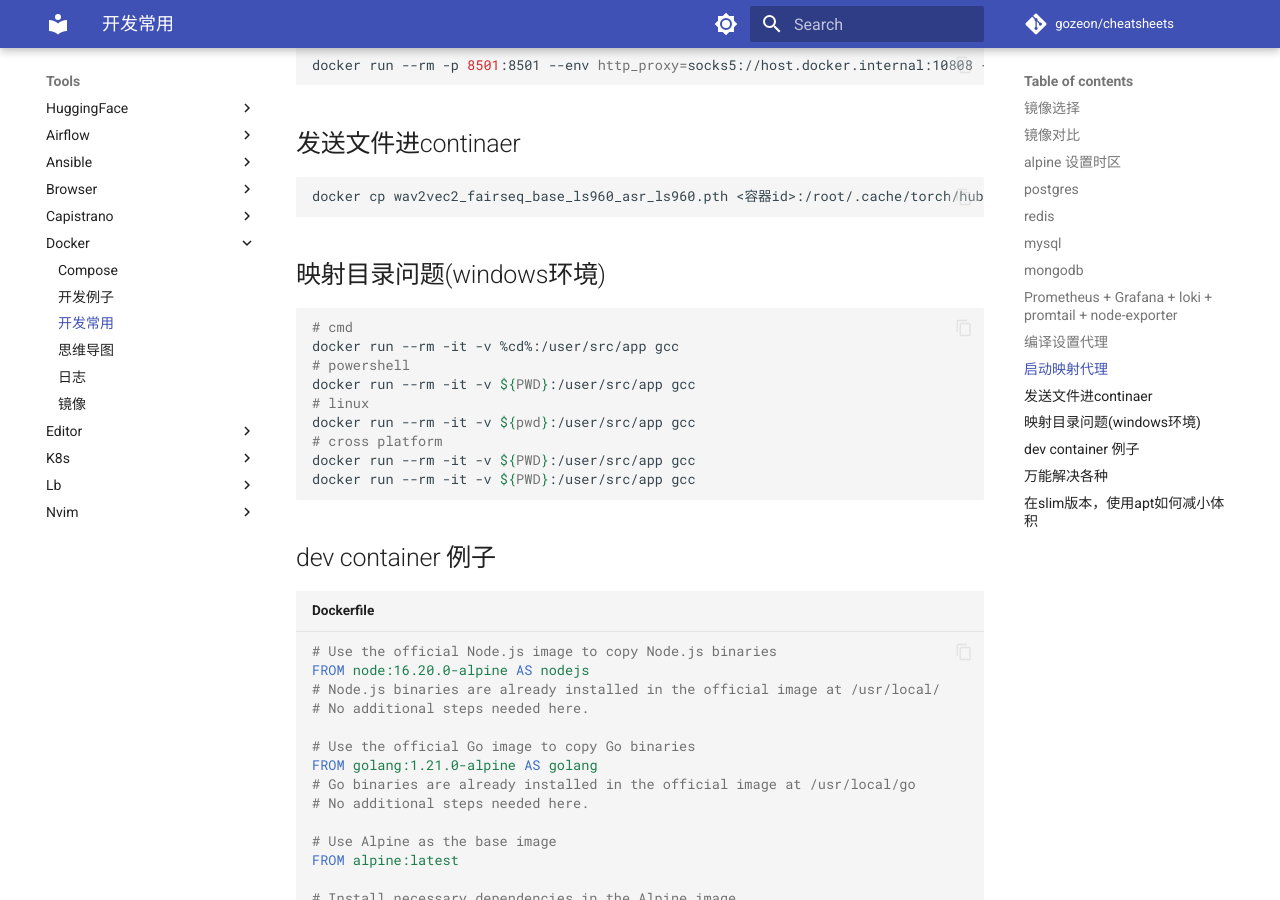
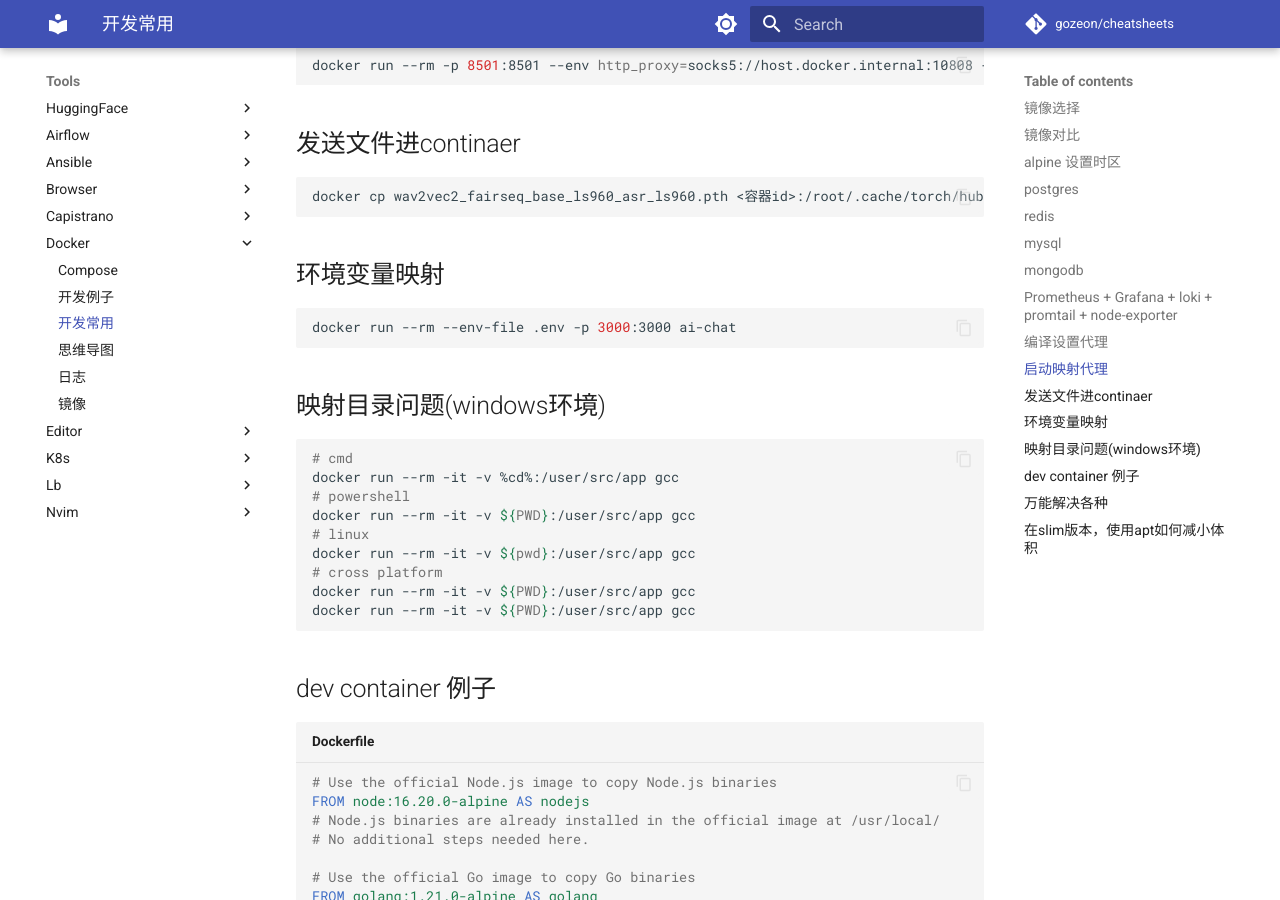
Before and after one commit to gozeon/cheatsheets, an MkDocs documentation site: the page built from docs/tools/docker/开发常用.md, in a window 1280 px wide and 900 px high, scrolled down 3716 px. Built offline with MkDocs 1.6.1 and Material for MkDocs 9.7.7, drawn with Linux system fonts in a browser that asks for light colours; comment, search, counter and statistics services are not loaded.

Commit message:
Update 开发常用.md

````diff
--- a/docs/tools/docker/开发常用.md
+++ b/docs/tools/docker/开发常用.md
@@ -169,6 +169,12 @@ docker run --rm -p 8501:8501 --env http_proxy=socks5://host.docker.internal:1080
 docker cp wav2vec2_fairseq_base_ls960_asr_ls960.pth <容器id>:/root/.cache/torch/hub/checkpoints
 ```
 
+## 环境变量映射
+
+```bash
+docker run --rm --env-file .env -p 3000:3000 ai-chat
+```
+
 ## 映射目录问题(windows环境)
 
 ```bash
````
